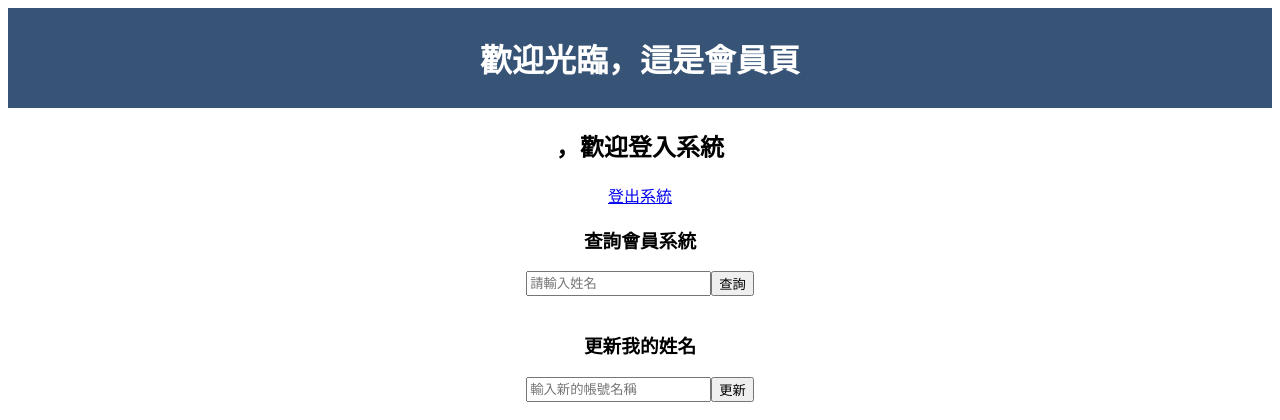
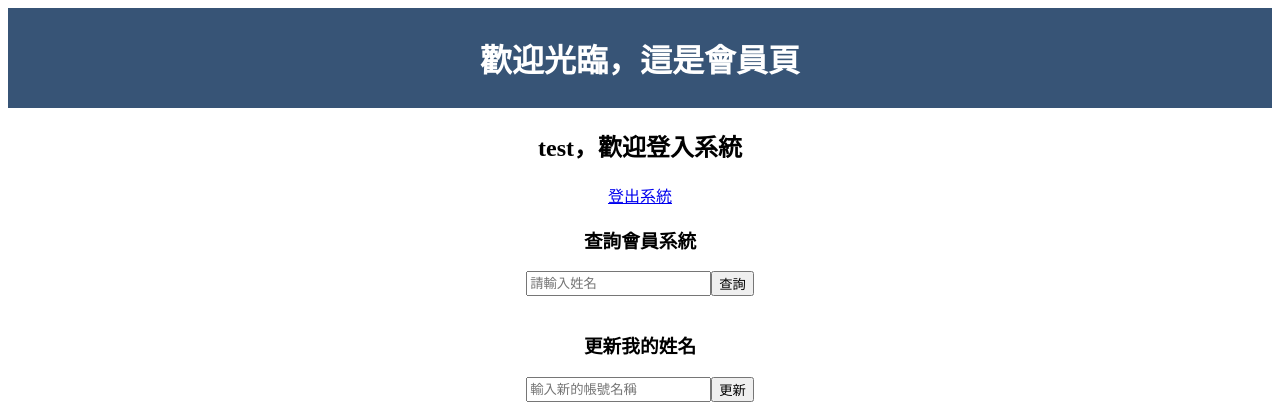
Before and after one commit to js150422/wehelp_assignments, a Flask app: page /member/ in a window 1280 px wide. Shown: the top 420 px of the page. Run offline with Flask 2, Linux system fonts and the light colour scheme; a user stored in the database is signed in.

Commit message:
Update member.html

```diff
--- a/week7/templates/member.html
+++ b/week7/templates/member.html
@@ -58,7 +58,7 @@
 </head>
 <body>
     <div class="welcome"><h1>歡迎光臨，這是會員頁</h1></div>
-    <div class="login"><h2 id="newName">{{ name }}，歡迎登入系統</h2></div>
+    <div class="login"><h2 id="newName">{{ username }}，歡迎登入系統</h2></div>
     <div class="signout">
     <a href="/signout">登出系統</a>
     </div>
```
